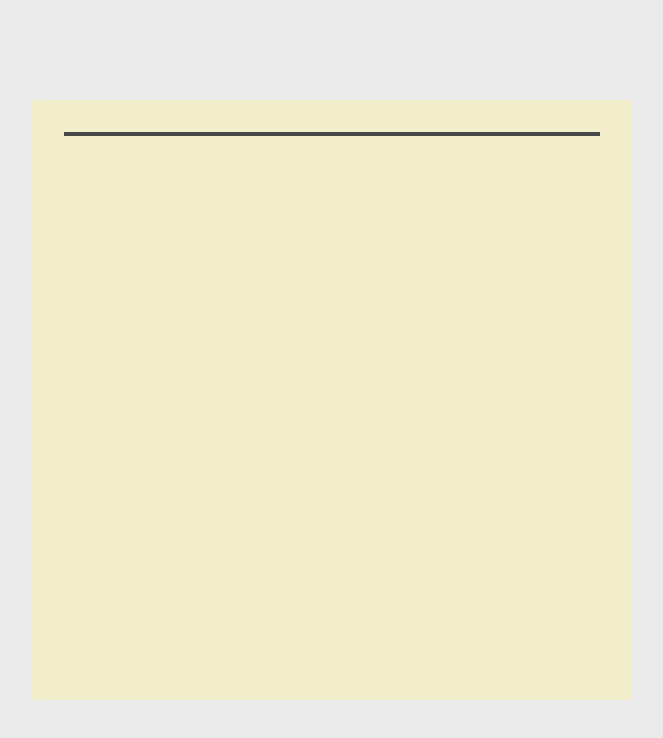
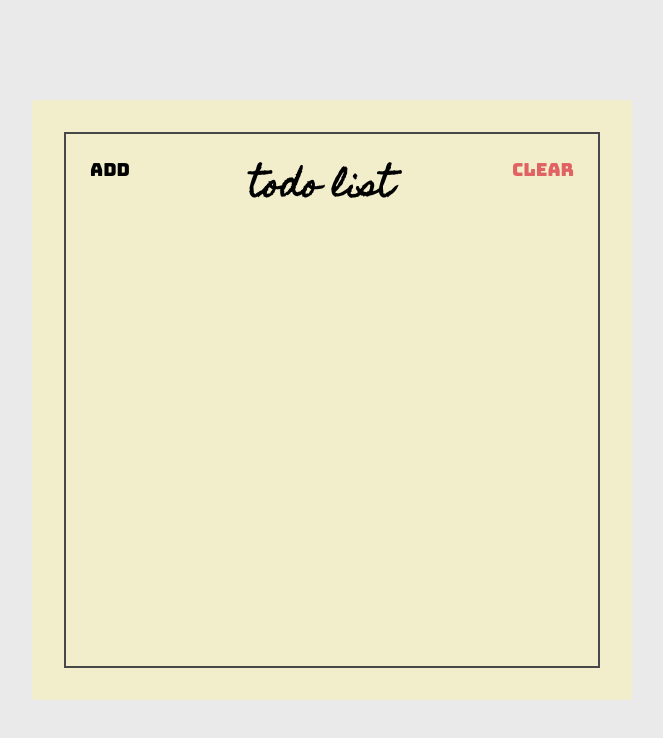
Before and after one commit to ahmadsholekhan/react-learn, a website: page index.html in a window 1280 px wide. Shown: the whole page, without its empty margins (308-971 px from the left). Drawn offline with Linux system fonts and the light colour scheme.

Commit message:
Menambah header section

```diff
--- a/index.html
+++ b/index.html
@@ -6,11 +6,20 @@
     <meta http-equiv="X-UA-Compatible" content="ie=edge" />
     <title>React - To Do list</title>
     <link rel="stylesheet" href="style.css" />
-    <link href="https://fonts.googleapis.com/css2?family=Bungee&family=Homemade+Apple&display=swap" rel="stylesheet">
+    <link
+      href="https://fonts.googleapis.com/css2?family=Bungee&family=Homemade+Apple&display=swap"
+      rel="stylesheet"
+    />
   </head>
   <body>
     <div class="container">
-      <div class="frame"></div>
+      <div class="frame">
+        <div class="header">
+          <button class="header-btn">Add</button>
+          <h1 class="header-title">Todo List</h1>
+          <button class="header-btn main-red-color">Clear</button>
+        </div>
+      </div>
     </div>
   </body>
 </html>
--- a/style.css
+++ b/style.css
@@ -1,5 +1,13 @@
 * {
   box-sizing: border-box;
+}
+
+:root {
+  --main-red-color: #e06262;
+}
+
+.main-red-color {
+  color: var(--main-red-color);
 }
 
 html {
@@ -33,4 +41,29 @@ body {
 
 .frame {
   border: 2px solid #484848;
+  height: 100%;
+  display: flex;
+  flex-direction: column;
 }
+
+.header {
+  display: flex;
+  align-items: flex-start;
+}
+
+.header-title {
+  flex: 1;
+  text-align: center;
+  font-size: 3.2rem;
+  font-family: "Homemade Apple", sans-serif;
+  text-transform: lowercase;
+}
+
+.header-btn {
+  font-size: 1.8rem;
+  font-family: "Bungee", sans-serif;
+  padding: 24px;
+  background: unset;
+  border: unset;
+  outline: unset;
+}
```
